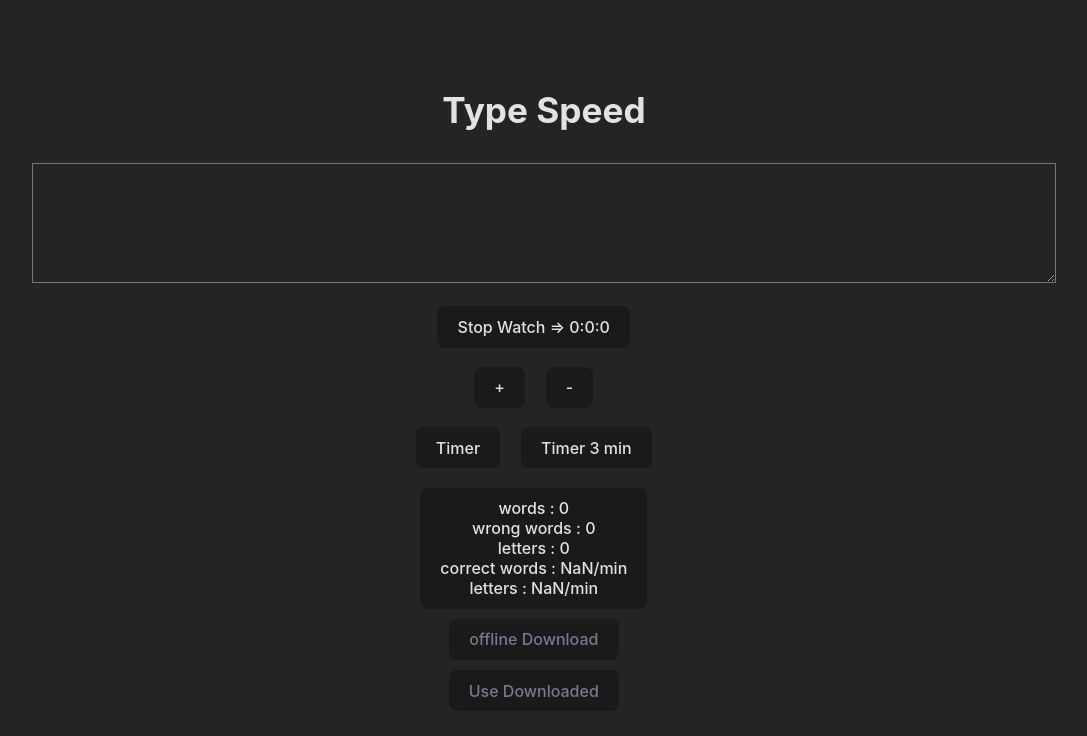
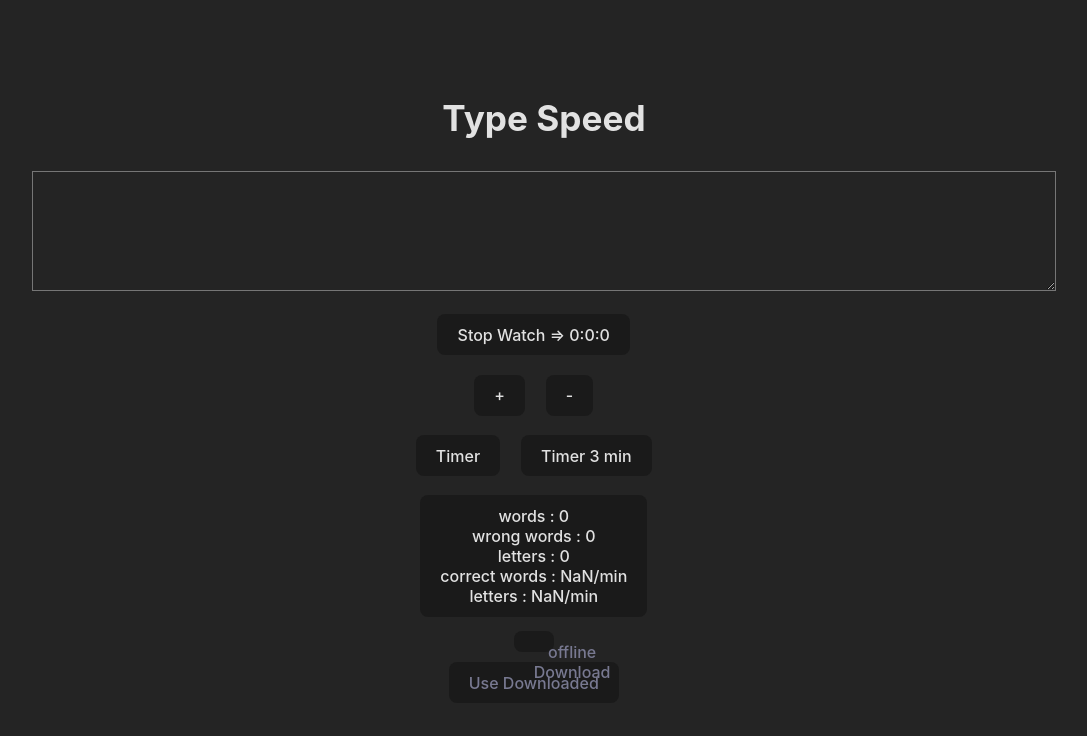
Before and after one commit to EmmanuelAkigbogun/love, a React (Vite) app in the folder love/: page / in a window 1280 px wide. Shown: the top 736 px of the page, without its empty margins (96-1183 px from the left). Built offline with nearby package versions, Linux system fonts and the light colour scheme; no server answers.

Commit message:
Update Files.jsx

```diff
--- a/love/src/Files.jsx
+++ b/love/src/Files.jsx
@@ -13,7 +13,7 @@ let stab=useRef(null)
         <>
         <section className="love">
             <button style={{position:"relative"}}>
-                <a style={{position:"absolutel"}}
+                <a style={{position:"absolute"}}
                     onClick={async(e)=>{
                         let num=Number(prompt("Input a number"))
                         storedList=""
```
